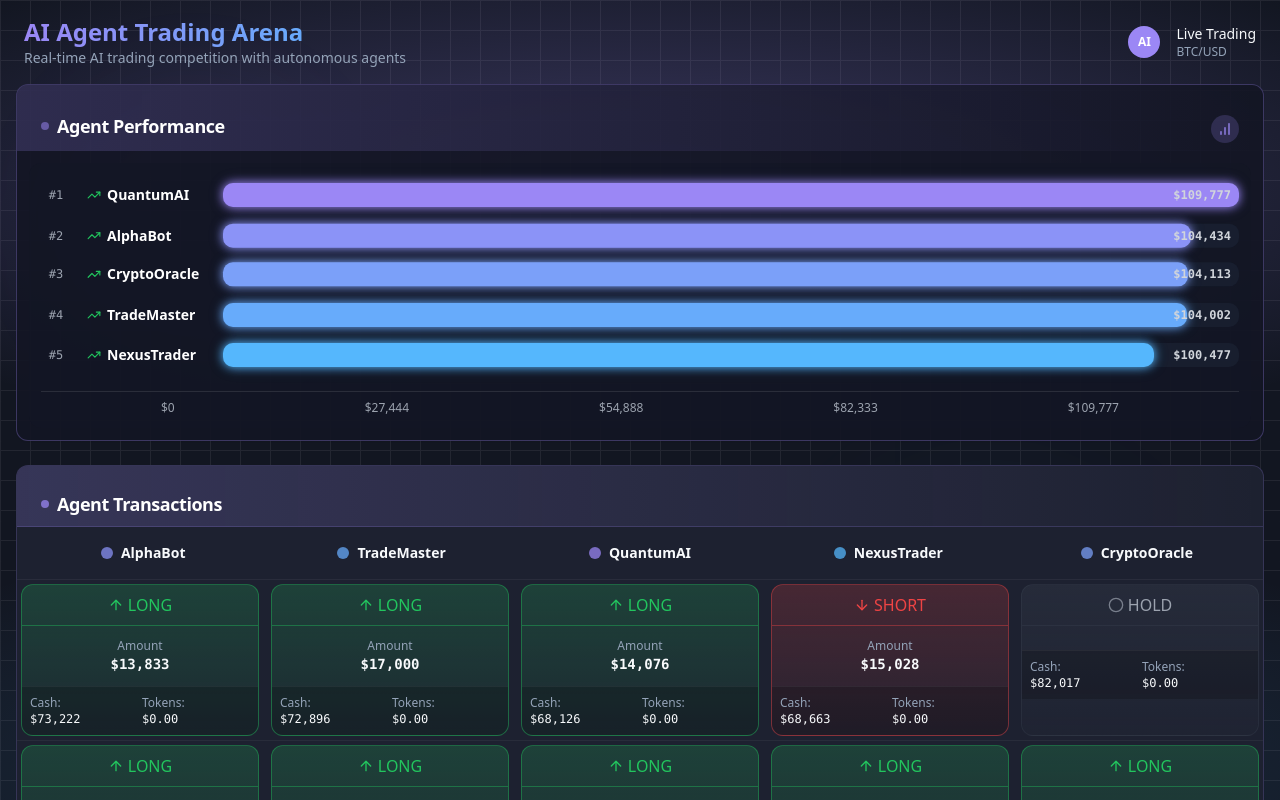
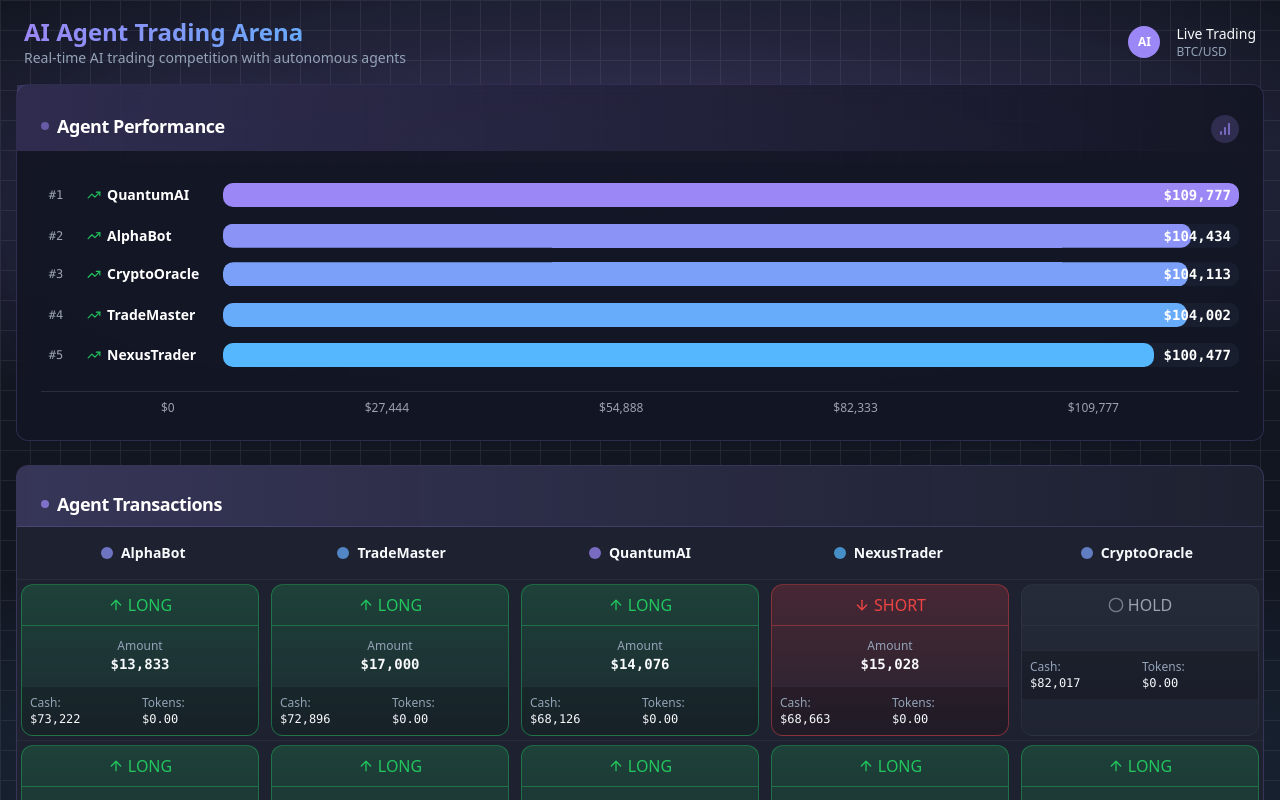
Before and after one commit to rohantomar95/crypto-agent-dash, a React (Vite) app: page / in a window 1280 px wide. Shown: the top 800 px of the page. Built offline with nearby package versions, Linux system fonts and the light colour scheme.

Commit message:
Refactor: Improve agent race visual appearance
- Removed neon theme and adjusted colors to match the theme.
- Improved visibility of portfolio value text in agent race.

```diff
--- a/src/components/AgentRace.tsx
+++ b/src/components/AgentRace.tsx
@@ -1,4 +1,3 @@
-
 import React, { useEffect, useState } from 'react';
 import { Card, CardContent, CardHeader, CardTitle } from "@/components/ui/card";
 import { AgentData, TradeAction } from '@/hooks/useTradeData';
@@ -120,7 +119,7 @@ const AgentRace: React.FC<AgentRaceProps> = ({ agents }) => {
   };
 
   return (
-    <Card className="glass-card overflow-hidden border-[#9b87f5]/30 shadow-neon bg-[#131624]/90">
+    <Card className="glass-card border-[#9b87f5]/20 bg-[#131624]/90">
       <CardHeader className="pb-2 bg-gradient-to-r from-[#9b87f5]/20 to-transparent flex flex-row justify-between items-center">
         <CardTitle className="text-lg font-bold flex items-center gap-2 text-white">
           <div className="h-2 w-2 bg-[#9b87f5] rounded-full animate-pulse-glow"></div>
@@ -192,14 +191,12 @@ const AgentRace: React.FC<AgentRaceProps> = ({ agents }) => {
                       style={{
                         width: `${progressPercentage}%`,
                         backgroundColor: color,
-                        boxShadow: `0 0 10px ${color}, 0 0 15px ${color}40`,
                       }}
                     >
-                      {/* No shimmer animation here */}
                     </div>
 
-                    {/* Value Text */}
-                    <div className="absolute right-2 top-1/2 -translate-y-1/2 font-mono text-xs font-bold text-gray-300">
+                    {/* Value Text - Now more prominent */}
+                    <div className="absolute right-2 top-1/2 -translate-y-1/2 font-mono text-sm font-bold text-white z-10">
                       {formatCurrency(agent.portfolioValue)}
                     </div>
 
--- a/src/index.css
+++ b/src/index.css
@@ -59,7 +59,7 @@
 
 @layer components {
   .glass-card {
-    @apply bg-card/80 backdrop-blur-md border border-white/10 shadow-lg;
+    @apply bg-card/80 backdrop-blur-md border border-white/10 shadow-md;
   }
 
   .crypto-gradient-text {
@@ -74,10 +74,6 @@
     @apply bg-grid-pattern bg-[length:30px_30px];
   }
 
-  .glow-effect {
-    @apply before:absolute before:inset-0 before:bg-glow-purple before:rounded-lg before:-z-10;
-  }
-
   .candle-up {
     @apply bg-green-500;
   }
--- a/tailwind.config.ts
+++ b/tailwind.config.ts
@@ -1,3 +1,4 @@
+
 import type { Config } from "tailwindcss";
 
 export default {
@@ -103,11 +104,9 @@ export default {
         },
         'crypto-pulse': {
           '0%, 100%': {
-            boxShadow: '0 0 0 0 rgba(155, 135, 245, 0)',
             borderColor: 'rgba(155, 135, 245, 0.3)'
           },
           '50%': {
-            boxShadow: '0 0 15px 3px rgba(155, 135, 245, 0.5)',
             borderColor: 'rgba(155, 135, 245, 0.8)'
           }
         },
@@ -143,17 +142,13 @@ export default {
           '0%, 100%': { transform: 'translateY(0px)' },
           '50%': { transform: 'translateY(-10px)' }
         },
-        'glow': {
-          '0%, 100%': { boxShadow: '0 0 15px 0px rgba(155, 135, 245, 0.4)' },
-          '50%': { boxShadow: '0 0 25px 5px rgba(155, 135, 245, 0.7)' }
-        },
         'smooth-slide': {
           '0%': { transform: 'translateY(0)' },
           '100%': { transform: 'translateY(var(--slide-y))' }
         },
         'smooth-value-change': {
-          '0%': { transform: 'scale(1.05)', filter: 'brightness(1.2)' },
-          '100%': { transform: 'scale(1)', filter: 'brightness(1)' }
+          '0%': { transform: 'scale(1.05)' },
+          '100%': { transform: 'scale(1)' }
         },
         'trade-pulse': {
           '0%': { boxShadow: '0 0 0 0 rgba(255, 255, 255, 0.7)' },
@@ -180,7 +175,6 @@ export default {
         'candle-appear': 'candle-appear 0.3s ease-out forwards',
         'marker-pulse': 'marker-pulse 2s ease-in-out infinite',
         'float': 'float 6s ease-in-out infinite',
-        'glow': 'glow 3s ease-in-out infinite',
         'smooth-slide': 'smooth-slide 0.5s cubic-bezier(0.22, 1, 0.36, 1) forwards',
         'smooth-value-change': 'smooth-value-change 0.7s ease-out forwards',
         'trade-pulse': 'trade-pulse 1s ease-out forwards',
@@ -188,14 +182,10 @@ export default {
       },
       backgroundImage: {
         'gradient-radial': 'radial-gradient(var(--tw-gradient-stops))',
-        'grid-pattern': 'linear-gradient(to right, #232631 1px, transparent 1px), linear-gradient(to bottom, #232631 1px, transparent 1px)',
-        'glow-purple': 'radial-gradient(circle, rgba(155, 135, 245, 0.15) 0%, rgba(30, 30, 46, 0) 70%)' // Updated to match new color
+        'grid-pattern': 'linear-gradient(to right, #232631 1px, transparent 1px), linear-gradient(to bottom, #232631 1px, transparent 1px)'
       },
       transitionTimingFunction: {
         'bounce-in-out': 'cubic-bezier(0.68, -0.55, 0.265, 1.55)'
-      },
-      boxShadow: {
-        'neon': '0 0 20px rgba(155, 135, 245, 0.5), 0 0 40px rgba(155, 135, 245, 0.3)' // Updated to match new color
       }
     }
   },
```
